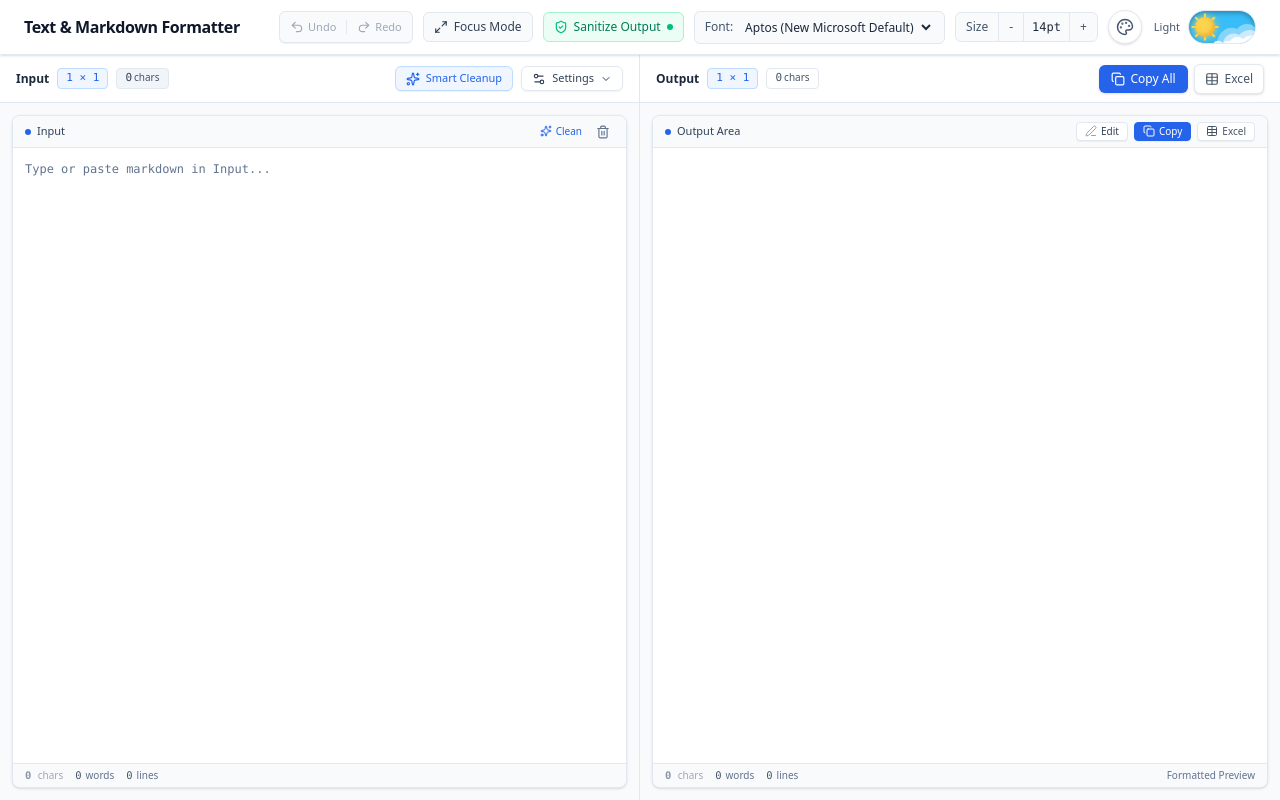
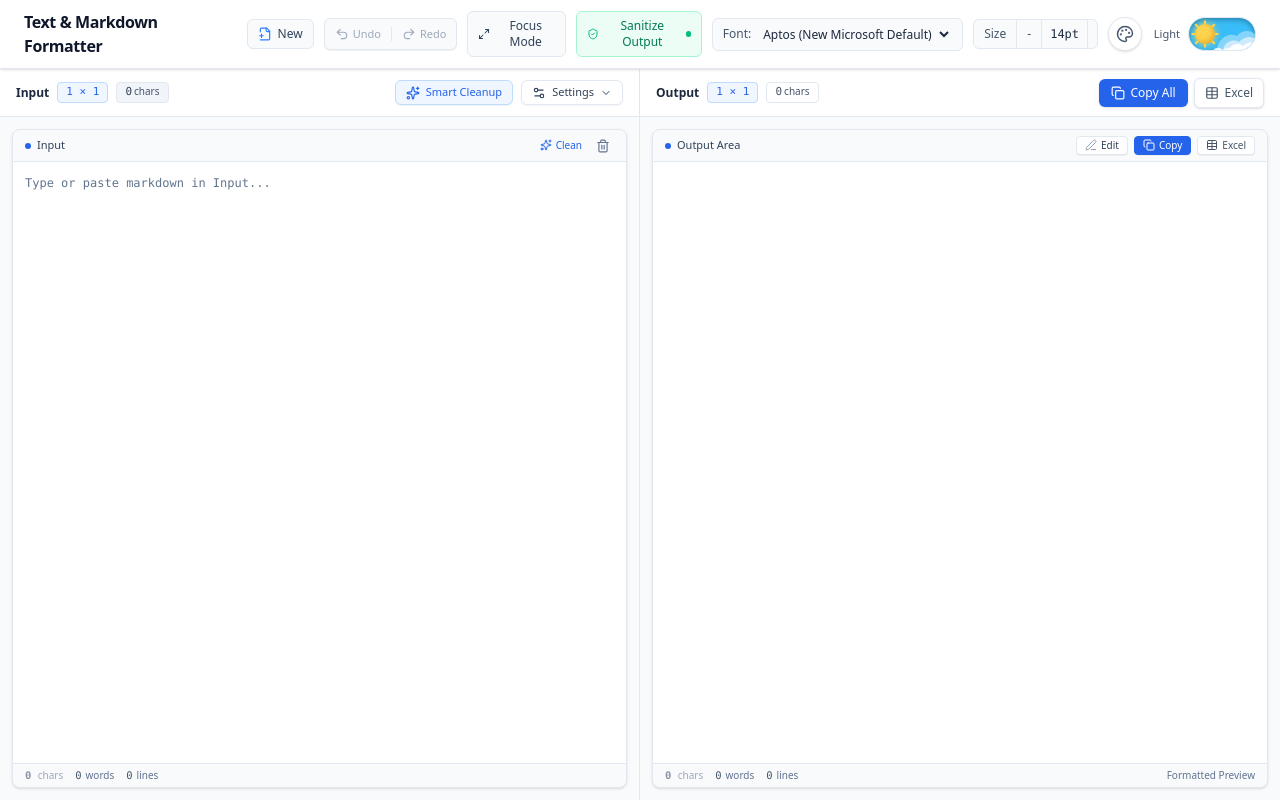
Before and after one commit to danhmujar/Text-Markdown-Formatter, a React (Vite) app: page / in a window 1280 px wide. Built offline with nearby package versions, Linux system fonts and the light colour scheme.

Commit message:
feat: add clear workspace functionality
Implement a new session feature to reset the grid and output overrides, including a header button and keyboard shortcut support.

```diff
--- a/src/App.tsx
+++ b/src/App.tsx
@@ -13,11 +13,20 @@ import { getPrimaryForTheme } from './constants/themes';
 
 export default function App() {
   // State-based history manager for 2D grid matrix and per-cell output overrides
-  const { grid, outputOverrides, updateGrid, updateOutputOverrides, undo, redo, canUndo, canRedo } =
-    useGridHistory({
-      grid: [['']],
-      outputOverrides: {},
-    });
+  const {
+    grid,
+    outputOverrides,
+    updateGrid,
+    updateOutputOverrides,
+    updateAll,
+    undo,
+    redo,
+    canUndo,
+    canRedo,
+  } = useGridHistory({
+    grid: [['']],
+    outputOverrides: {},
+  });
 
   // Focus Mode state: 'split' (both visible), 'input' (input maximized), 'output' (output maximized)
   const [focusMode, setFocusMode] = useState<FocusMode>('split');
@@ -76,9 +85,26 @@ export default function App() {
     showToast(`${modeName} activated`, 'info');
   }, [focusMode]);
 
+  // Clear all / New Blank Session handler
+  const handleClearAll = useCallback(() => {
+    // Check if there is existing text to clear
+    const hasContent =
+      grid.some((row) => row.some((cell) => cell.trim().length > 0)) ||
+      Object.keys(outputOverrides).length > 0;
+
+    if (hasContent) {
+      updateAll([['']], {}, false);
+      showToast('Started new blank session', 'info');
+    } else {
+      updateAll([['']], {}, false);
+      showToast('Workspace is already empty', 'info');
+    }
+  }, [grid, outputOverrides, updateAll]);
+
   // Global Keyboard Shortcuts:
   // - Undo: Ctrl+Z / ⌘Z
   // - Redo: Ctrl+Y / ⌘⇧Z / ⌘Y
+  // - New / Blank: Ctrl+Shift+N / ⌘⇧N / Alt+N
   // - Focus Mode toggle: Alt+F
   // - Exit Focus Mode: Escape
   useEffect(() => {
@@ -94,6 +120,13 @@ export default function App() {
       if (e.altKey && e.key.toLowerCase() === 'f') {
         e.preventDefault();
         handleToggleFocusMode();
+        return;
+      }
+
+      // Alt+N starts new blank session
+      if (e.altKey && e.key.toLowerCase() === 'n') {
+        e.preventDefault();
+        handleClearAll();
         return;
       }
 
@@ -121,7 +154,7 @@ export default function App() {
 
     window.addEventListener('keydown', handleKeyDown);
     return () => window.removeEventListener('keydown', handleKeyDown);
-  }, [undo, redo, focusMode, handleToggleFocusMode]);
+  }, [undo, redo, focusMode, handleToggleFocusMode, handleClearAll]);
 
   // Get current effective content for output cell:
   // If the cell was edited in output layer, return override;
@@ -204,7 +237,7 @@ export default function App() {
       className="flex flex-col h-screen w-screen overflow-hidden transition-colors"
       style={{ backgroundColor: 'var(--bg-color)', color: 'var(--text-primary)' }}
     >
-      {/* Title + Font + Font Size + Undo/Redo + Focus Mode + Theme Toggle Header */}
+      {/* Title + Font + Font Size + Undo/Redo + New/Blank + Focus Mode + Theme Toggle Header */}
       <Header
         options={options}
         setOptions={setOptions}
@@ -212,6 +245,7 @@ export default function App() {
         canRedo={canRedo}
         onUndo={undo}
         onRedo={redo}
+        onClearAll={handleClearAll}
         focusMode={focusMode}
         activePanel={activePanel}
         onToggleFocusMode={handleToggleFocusMode}
--- a/src/components/Header.tsx
+++ b/src/components/Header.tsx
@@ -1,5 +1,5 @@
 import React from 'react';
-import { ShieldCheck, ShieldAlert, Undo2, Redo2, Maximize2, Minimize2 } from 'lucide-react';
+import { ShieldCheck, ShieldAlert, Undo2, Redo2, Maximize2, Minimize2, FilePlus2 } from 'lucide-react';
 import { StyleOptions, FocusMode } from '../types';
 import { FONT_OPTIONS } from '../constants/fonts';
 import { ColorTheme } from '@/constants/themes';
@@ -13,6 +13,7 @@ interface HeaderProps {
   canRedo?: boolean;
   onUndo?: () => void;
   onRedo?: () => void;
+  onClearAll?: () => void;
   focusMode?: FocusMode;
   activePanel?: 'input' | 'output';
   onToggleFocusMode?: () => void;
@@ -29,6 +30,7 @@ export const Header: React.FC<HeaderProps> = React.memo(function Header({
   canRedo = false,
   onUndo,
   onRedo,
+  onClearAll,
   focusMode = 'split',
   activePanel = 'input',
   onToggleFocusMode,
@@ -68,6 +70,25 @@ export const Header: React.FC<HeaderProps> = React.memo(function Header({
 
         {/* Undo/Redo, Focus Mode, Font, Font Size, Sanitize Output, and Theme Toggle Controls */}
         <div className="flex items-center gap-2.5">
+          {/* New / Clear All Button */}
+          {onClearAll && (
+            <button
+              id="header-clear-all-btn"
+              type="button"
+              onClick={onClearAll}
+              aria-label="New Blank Workspace / Clear All"
+              className={`flex items-center gap-1.5 px-2.5 py-1.5 rounded-md border text-xs font-medium transition cursor-pointer active:scale-95 focus-visible:ring-2 focus-visible:ring-blue-500 focus-visible:outline-none ${
+                isDark
+                  ? 'bg-slate-800 border-slate-700 text-slate-300 hover:bg-slate-700 hover:text-white'
+                  : 'bg-slate-50 border-slate-200 text-slate-700 hover:bg-slate-100 hover:text-slate-900'
+              }`}
+              title="Start a new blank session / Clear all cells"
+            >
+              <FilePlus2 aria-hidden="true" focusable="false" className="w-3.5 h-3.5 text-blue-500" />
+              <span>New</span>
+            </button>
+          )}
+
           {/* Undo / Redo Control Group */}
           <div
             className={`flex items-center rounded-md border p-0.5 shadow-2xs ${
```
